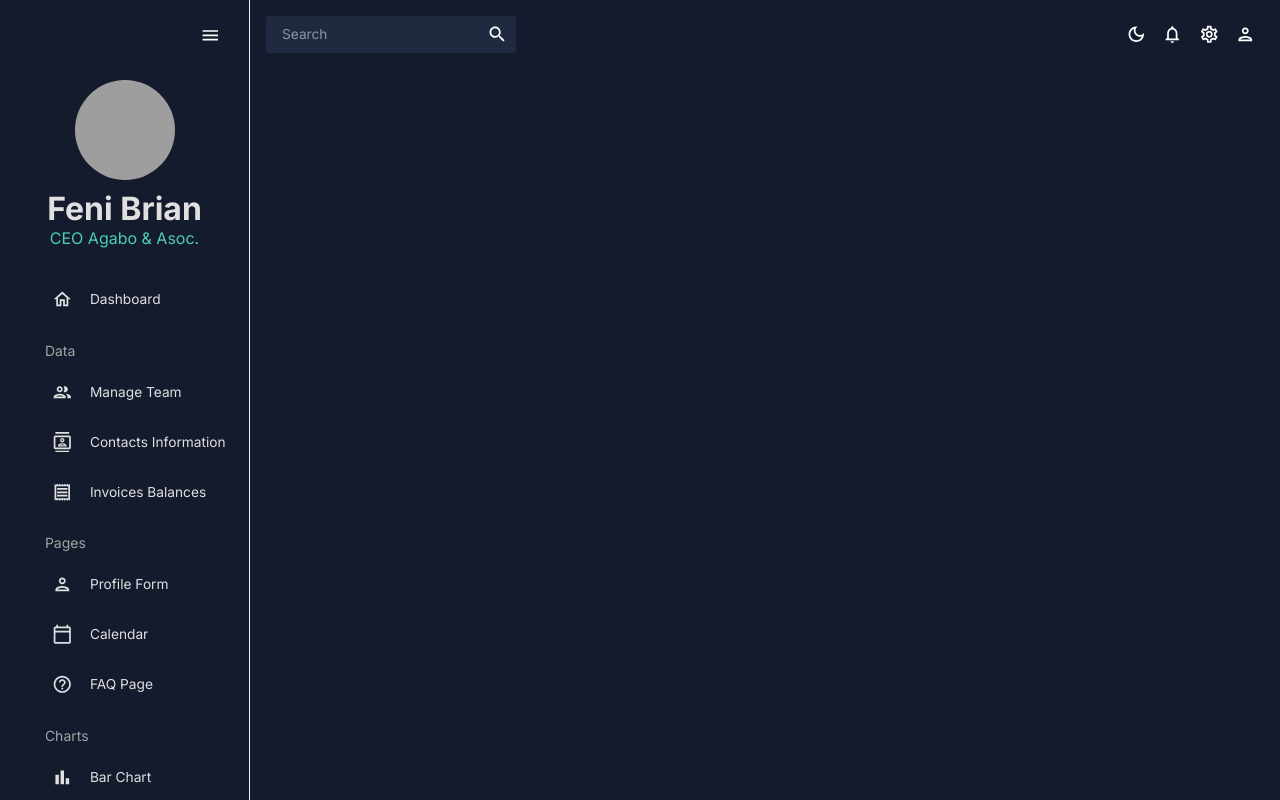
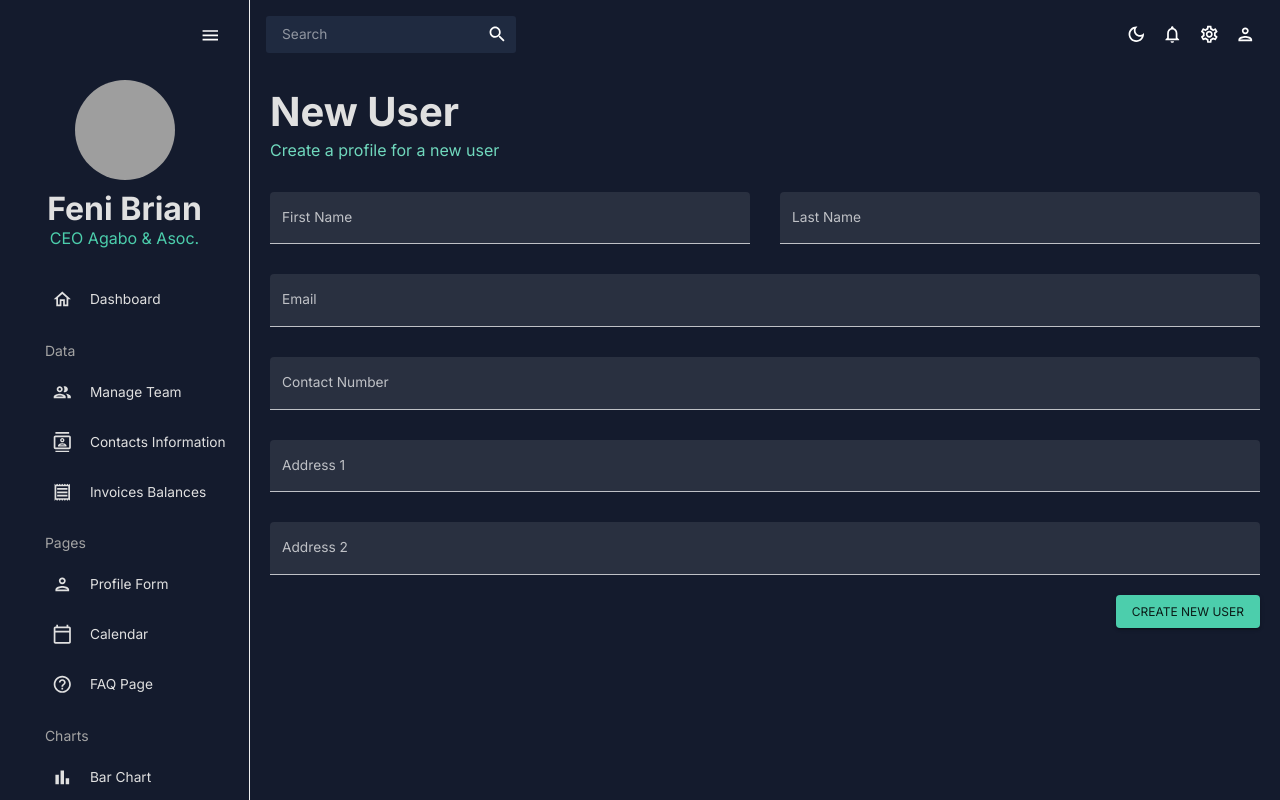
Before and after one commit to feni-brian/Honco, a React (Create React App) app: page /form in a window 1280 px wide. Shown: the top 800 px of the page. Built offline with nearby package versions, Linux system fonts and the light colour scheme; grey boxes are pictures that could not be loaded; the HTML template or start-up script is replaced by a standard one.

Commit message:
Added Form scene.

```diff
--- a/src/App.js
+++ b/src/App.js
@@ -2,6 +2,7 @@ import { CssBaseline, ThemeProvider } from "@mui/material";
 import { useState } from "react";
 import { Route, Routes } from "react-router-dom";
 import Contacts from "./modules/contacts";
+import Form from "./modules/form";
 import SideBar from "./modules/global/Sidebar";
 import TopBar from "./modules/global/Topbar";
 import Invoices from "./modules/invoices";
@@ -25,7 +26,7 @@ function App() {
 							<Route path="/team" element={<Team />} />
 							<Route path="/contacts" element={<Contacts />} />
 							<Route path="/invoices" element={<Invoices />} />
-							<Route path="/form" element={<></>} />
+							<Route path="/form" element={<Form />} />
 							<Route path="/bar" element={<></>} />
 							<Route path="/pie" element={<></>} />
 							<Route path="/line" element={<></>} />
--- /dev/null
+++ b/src/modules/form/index.jsx
@@ -0,0 +1,138 @@
+import { Box, Button, TextField } from "@mui/material";
+import useMediaQuery from "@mui/material/useMediaQuery";
+import { Formik } from "formik";
+import * as yup from "yup";
+import Header from "../../components/header";
+
+const initialValues = {
+	firstName: "",
+	lastName: "",
+	email: "",
+	contact: "",
+	address1: "",
+	address2: "",
+};
+
+const phoneRegExp = /^(\+\d{1,2}\s)?\(?\d{3}\)?[\s.-]\d{3}[\s.-]\d{4}$/;
+
+const userSchema = yup.object().shape({
+	firstName: yup.string().required("First name is required"),
+	lastName: yup.string().required("Last name is required"),
+	email: yup.string().email("Invalid email").required("Email is required"),
+	contact: yup
+		.string()
+		.matches(phoneRegExp, "Phone number is invalid")
+		.required("Contact is required"),
+	address1: yup.string().required("Address is required"),
+	address2: yup.string().required("Address is required"),
+});
+
+const Form = () => {
+	const isNonMobile = useMediaQuery("(min-width:600px)");
+	const handleFormSubmit = (values) => {
+		console.log(values);
+	};
+
+	return (
+		<Box m="20px">
+			<Header title="New User" subtitle="Create a profile for a new user" />
+			<Formik
+				onSubmit={handleFormSubmit}
+				initialValues={initialValues}
+				validationSchema={userSchema}
+			>
+				{({ values, errors, touched, handleChange, handleBlur, handleSubmit }) => (
+					<form onSubmit={handleSubmit}>
+						<Box
+							display="grid"
+							gap="30px"
+							gridTemplateColumns="repeat(4, minmax(0, 1fr))"
+							sx={{ "& > div": { gridColumn: isNonMobile ? undefined : "span 4" } }}
+						>
+							<TextField
+								fullWidth
+								variant="filled"
+								type="text"
+								label="First Name"
+								onBlur={handleBlur}
+								onChange={handleChange}
+								value={values.firstName}
+								name="firstName"
+								error={!!touched.firstName && !!errors.firstName}
+								sx={{ gridColumn: "span 2" }}
+							/>
+							<TextField
+								fullWidth
+								variant="filled"
+								type="text"
+								label="Last Name"
+								onBlur={handleBlur}
+								onChange={handleChange}
+								value={values.lastName}
+								name="lastName"
+								error={!!touched.lastName && !!errors.lastName}
+								sx={{ gridColumn: "span 2" }}
+							/>
+							<TextField
+								fullWidth
+								variant="filled"
+								type="text"
+								label="Email"
+								onBlur={handleBlur}
+								onChange={handleChange}
+								value={values.email}
+								name="email"
+								error={!!touched.email && !!errors.email}
+								sx={{ gridColumn: "span 4" }}
+							/>
+							<TextField
+								fullWidth
+								variant="filled"
+								type="text"
+								label="Contact Number"
+								onBlur={handleBlur}
+								onChange={handleChange}
+								value={values.contact}
+								name="contact"
+								error={!!touched.contact && !!errors.contact}
+								sx={{ gridColumn: "span 4" }}
+							/>
+							<TextField
+								fullWidth
+								variant="filled"
+								type="text"
+								label="Address 1"
+								onBlur={handleBlur}
+								onChange={handleChange}
+								value={values.address1}
+								name="address1"
+								error={!!touched.address1 && !!errors.address1}
+								sx={{ gridColumn: "span 4" }}
+							/>
+							<TextField
+								fullWidth
+								variant="filled"
+								type="text"
+								label="Address 2"
+								onBlur={handleBlur}
+								onChange={handleChange}
+								value={values.address2}
+								name="address2"
+								error={!!touched.address2 && !!errors.address2}
+								sx={{ gridColumn: "span 4" }}
+							/>
+						</Box>
+
+						<Box display="flex" justifyContent="end" mt="20px">
+							<Button type="submit" color="secondary" variant="contained">
+								Create New User
+							</Button>
+						</Box>
+					</form>
+				)}
+			</Formik>
+		</Box>
+	);
+};
+
+export default Form;
```
